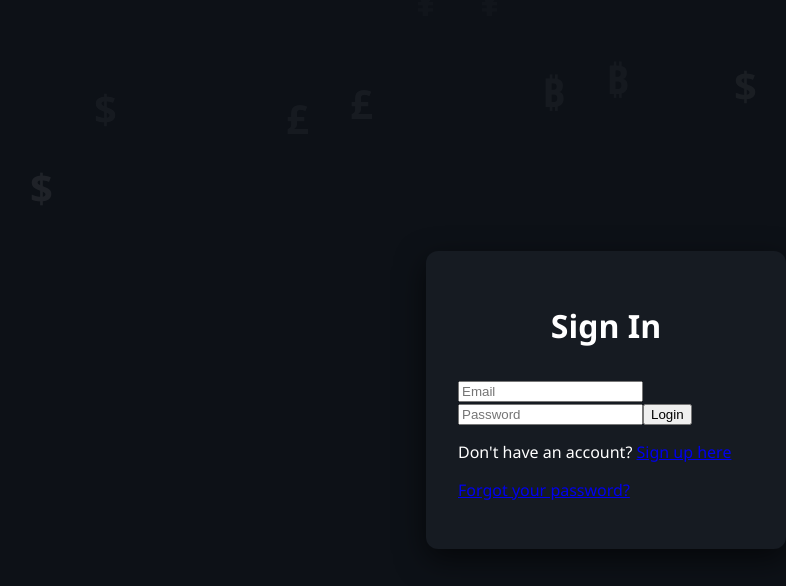
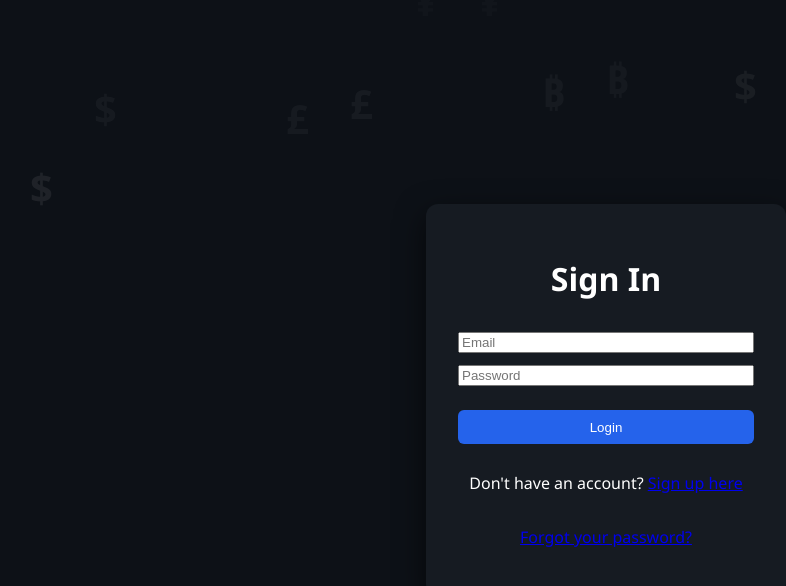
Before and after one commit to ozgulbaytekin/personal_finance_deploy, a Vue app: page / in a window 1280 px wide. Shown: the top 586 px of the page, without its empty margins (34-820 px from the left). Built offline with nearby package versions, Linux system fonts and the light colour scheme; no server answers.

Commit message:
fixed login page

```diff
--- a/src/style.css
+++ b/src/style.css
@@ -333,3 +333,37 @@ h1 {
   border-radius: 12px;
   box-shadow: 0 10px 30px rgba(0,0,0,0.6);
 }
+
+/* LOGIN FORM – BUTON DÜZENİ VE STİLİ */
+
+.card.login form,
+.card.register form {
+  display: flex;
+  flex-direction: column;
+  align-items: center;
+}
+
+.card.login input,
+.card.register input {
+  width: 100%;
+  margin-bottom: 0.75rem;
+}
+
+/* Login / Register butonu */
+.card.login .btn,
+.card.register .btn {
+  width: 100%;
+  margin-top: 0.75rem;
+  background: #2563eb;
+  color: #ffffff;
+  border: none;
+  border-radius: 6px;
+  padding: 0.6rem 0;
+  cursor: pointer;
+  transition: background 0.3s;
+}
+
+.card.login .btn:hover,
+.card.register .btn:hover {
+  background: #1e40af;
+}
```
